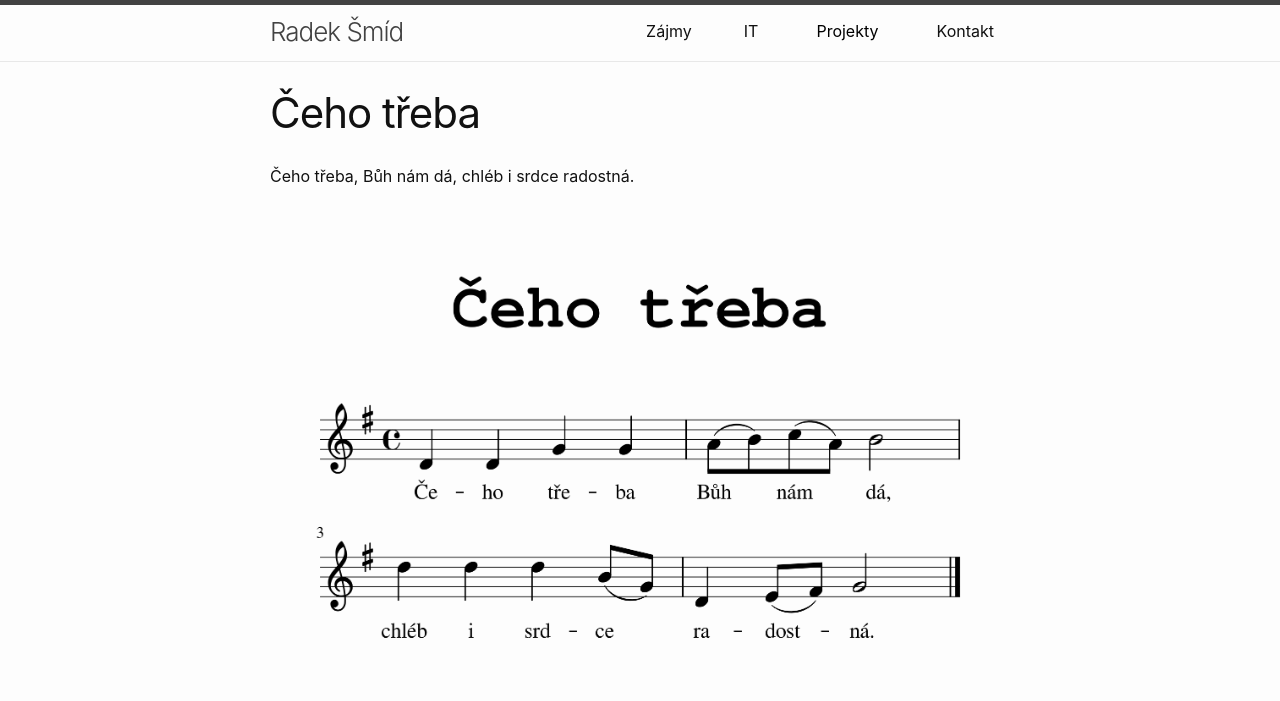
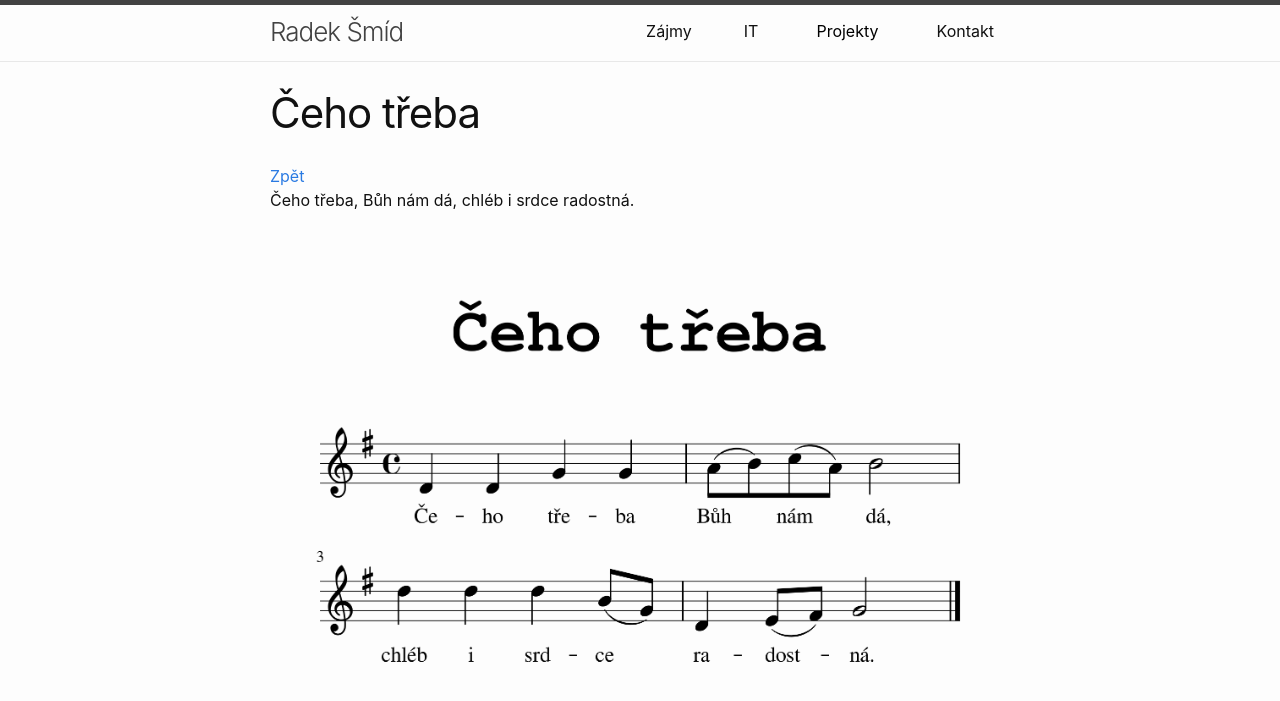
Before and after one commit to Smidra/rada.smid.io-site, a Jekyll site: the page built from jidlo/ceho_treba/ceho_treba.md, in a window 1280 px wide and 900 px high. Shown: the top 701 px of the window. Built offline with Jekyll 4.4.1, drawn with Linux system fonts in a browser that asks for light colours.

Commit message:
Back link added to songs

```diff
--- a/_layouts/pisen.html
+++ b/_layouts/pisen.html
@@ -8,6 +8,7 @@ layout: default
   </header>
 
   <div class="post-content e-content" itemprop="articleBody">
+    <a class="page-link" href="{{my_page.url}}/jidlo/">Zpět</a>
     {{ content }}
   </div>
 
```
